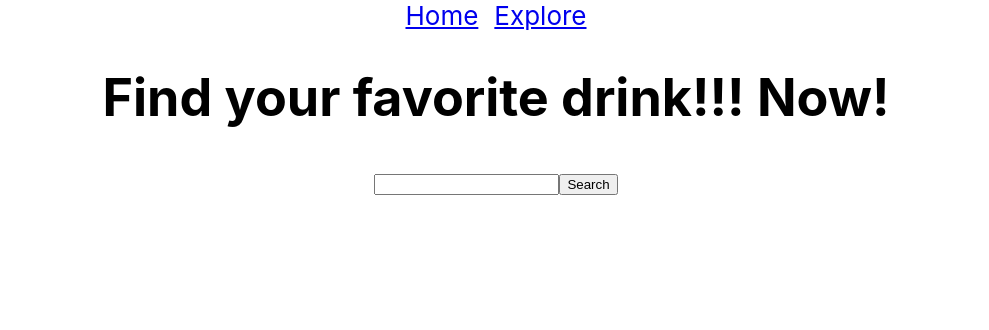
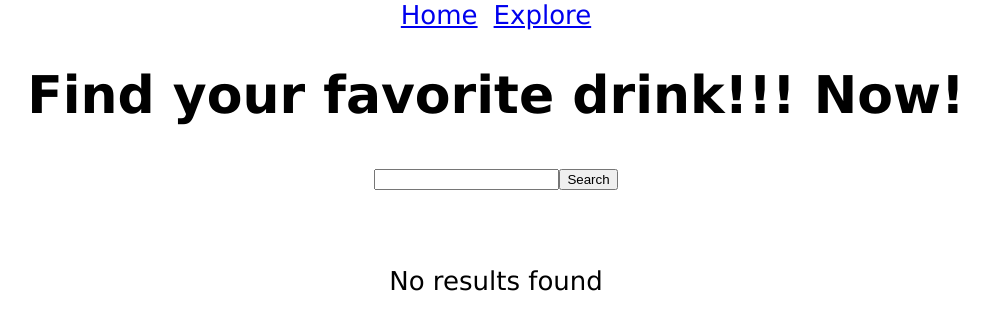
Before and after one commit to LimeTheFruit/Searchie-test, a React (Create React App) app: page /Explore in a window 1280 px wide. Shown: the top 330 px of the page, without its empty margins (144-1133 px from the left). Built offline with nearby package versions, Linux system fonts and the light colour scheme.

Commit message:
Basic functionality is working

```diff
--- a/src/App.css
+++ b/src/App.css
@@ -17,3 +17,25 @@ img{
   width: 50%;
   border-radius: 15%;
 }
+
+.SearchResults{
+  display: inline-flex;
+  flex-direction: row;
+  justify-content: center;
+  flex-wrap: wrap;
+  padding: 50px;
+}
+
+.SearchItem{
+  display: inline-flex;
+  flex-direction: column;
+  align-items: center;
+  width: 500px;
+  margin: 30px 0px;
+}
+
+.SearchItemLink{
+  text-decoration: none;
+  margin-bottom: 15px;
+  color: black;
+}
--- a/src/App.js
+++ b/src/App.js
@@ -1,10 +1,10 @@
 import React from 'react';
 import './App.css';
-import Drinks from './data/drinks.json'
 import {BrowserRouter, Route, Switch} from 'react-router-dom';
-import NavBar from './components/NavBar'
-import FrontPage from './components/FrontPage'
-import ExplorePage from './components/ExplorePage'
+import NavBar from './components/NavBar';
+import FrontPage from './components/FrontPage';
+import ExplorePage from './components/ExplorePage';
+import CocktailInfoPage from './components/CocktailInfoPage';
 
 function App() {
   return (
@@ -20,7 +20,7 @@ function App() {
         <Route path = "/Explore" exact = {true}>
           <ExplorePage/>
         </Route>
-        <Route path = "/Explore/:id" exact = {true}>
+        <Route path = "/Explore/:id" component= {CocktailInfoPage} >
 
         </Route>
       </Switch>
--- /dev/null
+++ b/src/components/CocktailInfoPage.js
@@ -0,0 +1,18 @@
+import React from 'react';
+import Drinks from '../data/drinks.json';
+
+ const CocktailInfoPage = (props) => {
+
+    let cocktails = Drinks.cocktails;
+    let cocktail = cocktails.filter(i => i.name === props.match.params.id);
+
+    return (
+        <React.Fragment>
+        <h2>{cocktail[0].name}</h2>
+        <p>{cocktail[0].preparation}</p>
+        <img src = {cocktail[0].image} alt = "CocktailImage"></img>
+        </React.Fragment>
+    )
+}
+
+export default CocktailInfoPage;
--- a/src/components/ExplorePage.js
+++ b/src/components/ExplorePage.js
@@ -1,12 +1,31 @@
-import React from 'react';
+import React, {useState} from 'react';
+import SearchResult from './SearchResult';
+import Drinks from '../data/drinks.json'
+
+let cocktails = Drinks.cocktails;
 
  const ExplorePage = () => {
+
+    const [cocktailsShown, setCockTailsShown] = useState([]);
+
+    const search = () =>{
+        let searchText = document.getElementsByTagName("input")[0].value;
+        let filteredCocktails = cocktails.filter(i => i.name.includes(searchText));
+        setCockTailsShown(filteredCocktails);
+    }
+
     return (
         <React.Fragment>
             <h1>Find your favorite drink!!! Now!</h1>
             <input type = "text"></input>
-            <button>Search</button>
-            <div className = "SeachResults">
+            <button onClick = {search}>Search</button>
+            <br/>
+            <div className = "SearchResults">
+                {cocktailsShown.length > 1 ?
+                    cocktailsShown.map(i => {
+                    return <SearchResult image = {i.image} name = {i.name}/>
+                    }) :
+                    <p>No results found</p>  }
 
             </div>
         </React.Fragment>
--- a/src/components/SearchResult.js
+++ b/src/components/SearchResult.js
@@ -5,14 +5,10 @@ import {Link} from 'react-router-dom'
 
     let destination = `/Explore/${name}`;
     return (
-        <div>
-            <Link to = {destination}></Link>
-            <img src = {image}></img>
-            <input type = "text"></input>
-            <button>Search</button>
-            <div className = "SeachResults">
+        <div className = "SearchItem">
+            <Link className = "SearchItemLink" to = {destination}>{name}</Link>
+            <img src = {image} alt = "ImageOfCocktail"></img>
 
-            </div>
         </div>
     )
 }
--- a/src/index.css
+++ b/src/index.css
@@ -1,8 +1,6 @@
 body {
   margin: 0;
-  font-family: -apple-system, BlinkMacSystemFont, 'Segoe UI', 'Roboto', 'Oxygen',
-    'Ubuntu', 'Cantarell', 'Fira Sans', 'Droid Sans', 'Helvetica Neue',
-    sans-serif;
+  font-family: Verdana, Geneva, Tahoma, sans-serif ;
   -webkit-font-smoothing: antialiased;
   -moz-osx-font-smoothing: grayscale;
 }
```
